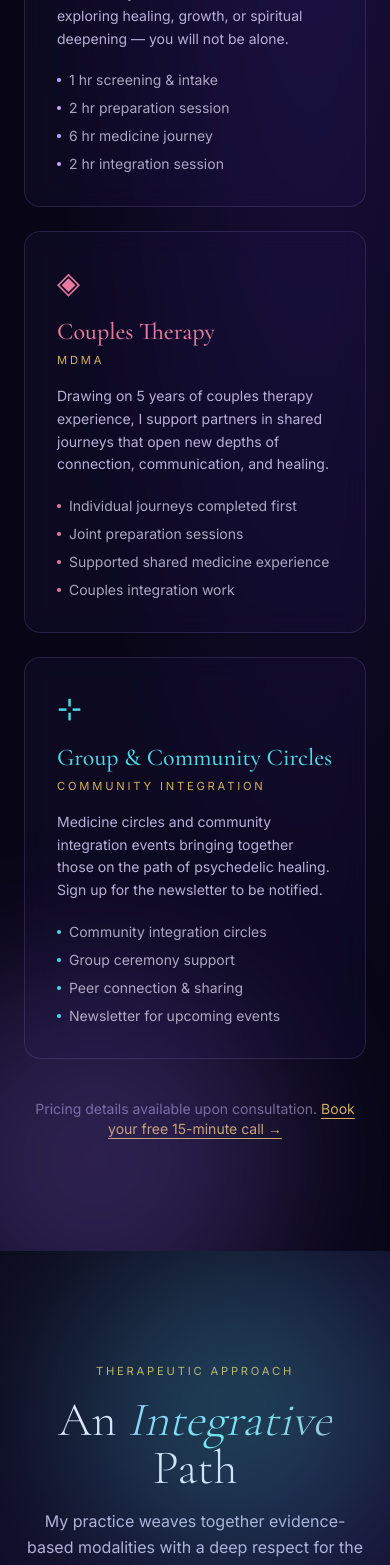
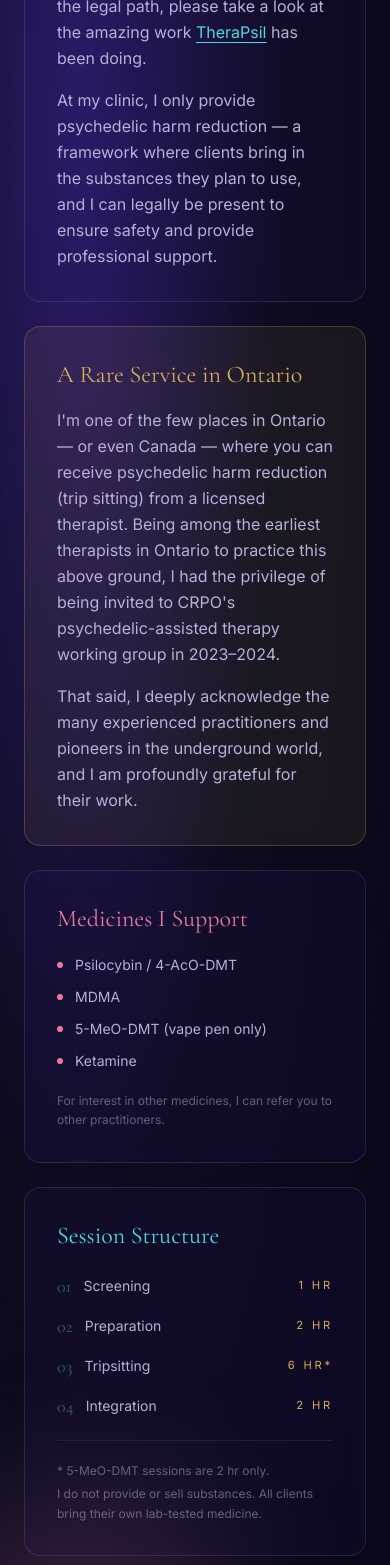
Before and after one commit to conscioushamilton/psychedelic-therapy-ontario, a Next.js app: page / in a window 390 px wide. Shown: the part 2720-4285 px from the top of the page. Built offline with nearby package versions, Linux system fonts and the light colour scheme.

Commit message:
Wire contact form to Google Forms

```diff
--- a/app/page.tsx
+++ b/app/page.tsx
@@ -1,6 +1,7 @@
 import Nav from "@/components/Nav";
 import Hero from "@/components/Hero";
 import About from "@/components/About";
+import HowIWork from "@/components/HowIWork";
 import Services from "@/components/Services";
 import Approach from "@/components/Approach";
 import Journey from "@/components/Journey";
@@ -15,6 +16,7 @@ export default function Home() {
       <main>
         <Hero />
         <About />
+        <HowIWork />
         <Services />
         <Approach />
         <Journey />
--- a/components/Contact.tsx
+++ b/components/Contact.tsx
@@ -1,13 +1,28 @@
 "use client";
 import { useState } from "react";
 
+const FORM_URL =
+  "https://docs.google.com/forms/d/e/1FAIpQLScTNRLd41-WKQxNCGKMkAV2irgDGhAOe019H3cx_HPES8oD2g/formResponse";
+
 export default function Contact() {
-  const [form, setForm] = useState({ name: "", email: "", message: "" });
+  const [form, setForm] = useState({ name: "", phone: "", email: "", message: "" });
   const [sent, setSent] = useState(false);
+  const [loading, setLoading] = useState(false);
 
-  const handleSubmit = (e: React.FormEvent) => {
+  const handleSubmit = async (e: React.FormEvent) => {
     e.preventDefault();
-    // Placeholder — wire up to your preferred form backend
+    setLoading(true);
+    const body = new FormData();
+    body.append("entry.1887107874", form.name);
+    body.append("entry.1038164183", form.phone);
+    body.append("entry.1687037947", form.email);
+    body.append("entry.1982377298", form.message);
+    try {
+      await fetch(FORM_URL, { method: "POST", body, mode: "no-cors" });
+    } catch {
+      // no-cors always throws on redirect — submission still goes through
+    }
+    setLoading(false);
     setSent(true);
   };
 
@@ -17,6 +32,21 @@ export default function Contact() {
       <div className="orb orb-rose w-80 h-80 bottom-0 left-0 opacity-10" />
 
       <div className="max-w-5xl mx-auto">
+        {/* Pricing */}
+        <div className="text-center mb-12">
+          <p className="section-label mb-4">Pricing</p>
+          <a
+            href="https://docs.google.com/document/d/1sirZ06kymOpvV_mA3RJS80OYa9QYMySdtE-O3eCKzTA/edit?usp=sharing"
+            target="_blank"
+            rel="noopener noreferrer"
+            className="inline-flex items-center gap-2 px-8 py-3.5 rounded-full border border-gold/40 text-gold text-sm tracking-wide hover:bg-gold/10 btn-glow transition-all"
+          >
+            View Pricing Info →
+          </a>
+        </div>
+
+        <div className="divider-gold mb-16" />
+
         {/* Header */}
         <div className="text-center mb-16">
           <p className="section-label mb-4">Get in Touch</p>
@@ -74,6 +104,16 @@ export default function Contact() {
                   />
                 </div>
                 <div>
+                  <label className="section-label block mb-2">Phone Number</label>
+                  <input
+                    type="tel"
+                    value={form.phone}
+                    onChange={(e) => setForm({ ...form, phone: e.target.value })}
+                    placeholder="(optional)"
+                    className="w-full bg-white/5 border border-lavender/20 rounded-lg px-4 py-3 text-star text-sm font-body placeholder:text-mist/30 focus:outline-none focus:border-lavender/60 transition-colors"
+                  />
+                </div>
+                <div>
                   <label className="section-label block mb-2">Email Address</label>
                   <input
                     type="email"
@@ -97,9 +137,10 @@ export default function Contact() {
                 </div>
                 <button
                   type="submit"
-                  className="w-full py-3.5 rounded-full bg-gold text-void font-medium text-sm tracking-wide btn-glow hover:bg-gold-light transition-colors"
+                  disabled={loading}
+                  className="w-full py-3.5 rounded-full bg-gold text-void font-medium text-sm tracking-wide btn-glow hover:bg-gold-light transition-colors disabled:opacity-60"
                 >
-                  Send Message
+                  {loading ? "Sending…" : "Send Message"}
                 </button>
                 <p className="text-center text-mist/40 text-xs font-body">
                   All conversations are strictly confidential.
@@ -108,6 +149,7 @@ export default function Contact() {
             )}
           </div>
         </div>
+
       </div>
     </section>
   );
--- /dev/null
+++ b/components/HowIWork.tsx
@@ -0,0 +1,119 @@
+const substances = [
+  "Psilocybin / 4-AcO-DMT",
+  "MDMA",
+  "5-MeO-DMT (vape pen only)",
+  "Ketamine",
+];
+
+const sessionSteps = [
+  { label: "Screening", duration: "1 hr" },
+  { label: "Preparation", duration: "2 hr" },
+  { label: "Tripsitting", duration: "6 hr*" },
+  { label: "Integration", duration: "2 hr" },
+];
+
+export default function HowIWork() {
+  return (
+    <section id="how-i-work" className="relative py-28 px-6 bg-cosmic overflow-hidden">
+      <div className="orb orb-teal w-80 h-80 top-10 -right-20 opacity-10" />
+      <div className="orb orb-rose w-64 h-64 bottom-10 -left-16 opacity-10" />
+
+      <div className="max-w-4xl mx-auto">
+        <div className="text-center mb-14">
+          <p className="section-label mb-4">How I Work</p>
+          <h2 className="font-display text-5xl md:text-6xl font-light">
+            How I Work <span className="gradient-text-gold italic">with Clients</span>
+          </h2>
+        </div>
+
+        <div className="space-y-6">
+          {/* Legal context */}
+          <div className="glass p-8">
+            <h3 className="font-display text-2xl text-lavender mb-4">The Legal Landscape</h3>
+            <p className="font-body text-mist leading-relaxed mb-4">
+              The only legal pathway to &ldquo;psychedelic-assisted therapy&rdquo; in Canada is through
+              Section 56 exemption and clinical trials. The process can be cumbersome and costly —
+              a legal dose of MDMA, for example, can run a couple thousand dollars. If you are only
+              interested in the legal path, please take a look at the amazing work{" "}
+              <a
+                href="https://therapsil.ca"
+                target="_blank"
+                rel="noopener noreferrer"
+                className="text-teal hover:text-teal-light underline underline-offset-4 transition-colors"
+              >
+                TheraPsil
+              </a>{" "}
+              has been doing.
+            </p>
+            <p className="font-body text-mist leading-relaxed">
+              At my clinic, I only provide psychedelic harm reduction — a framework where clients
+              bring in the substances they plan to use, and I can legally be present to ensure
+              safety and provide professional support.
+            </p>
+          </div>
+
+          {/* Unique position */}
+          <div className="glass-gold p-8">
+            <h3 className="font-display text-2xl text-gold mb-4">A Rare Service in Ontario</h3>
+            <p className="font-body text-mist leading-relaxed mb-4">
+              I&apos;m one of the few places in Ontario — or even Canada — where you can receive
+              psychedelic harm reduction (trip sitting) from a licensed therapist. Being among
+              the earliest therapists in Ontario to practice this above ground, I had the privilege
+              of being invited to CRPO&apos;s psychedelic-assisted therapy working group in 2023–2024.
+            </p>
+            <p className="font-body text-mist leading-relaxed">
+              That said, I deeply acknowledge the many experienced practitioners and pioneers in
+              the underground world, and I am profoundly grateful for their work.
+            </p>
+          </div>
+
+          {/* Substances & session */}
+          <div className="grid md:grid-cols-2 gap-6">
+            <div className="glass p-8">
+              <h3 className="font-display text-2xl text-rose mb-5">Medicines I Support</h3>
+              <ul className="space-y-3">
+                {substances.map((s) => (
+                  <li key={s} className="flex items-center gap-3 font-body text-sm text-mist">
+                    <span className="w-1.5 h-1.5 rounded-full bg-rose shrink-0" />
+                    {s}
+                  </li>
+                ))}
+              </ul>
+              <p className="mt-5 font-body text-xs text-mist/50 leading-relaxed">
+                For interest in other medicines, I can refer you to other practitioners.
+              </p>
+            </div>
+
+            <div className="glass p-8">
+              <h3 className="font-display text-2xl text-teal mb-5">Session Structure</h3>
+              <div className="space-y-3">
+                {sessionSteps.map((s, i) => (
+                  <div key={s.label} className="flex items-center justify-between">
+                    <div className="flex items-center gap-3">
+                      <span className="font-display text-lg text-teal/40">{String(i + 1).padStart(2, "0")}</span>
+                      <span className="font-body text-sm text-mist">{s.label}</span>
+                    </div>
+                    <span className="section-label text-mist/50">{s.duration}</span>
+                  </div>
+                ))}
+              </div>
+              <div className="mt-5 pt-5 border-t border-lavender/10 font-body text-xs text-mist/50 leading-relaxed space-y-1">
+                <p>* 5-MeO-DMT sessions are 2 hr only.</p>
+                <p>I do not provide or sell substances. All clients bring their own lab-tested medicine.</p>
+              </div>
+            </div>
+          </div>
+
+          {/* Associates note */}
+          <div className="glass p-6 text-center">
+            <p className="font-body text-sm text-mist leading-relaxed">
+              If you wish to work with a male-female dyad or a female practitioner,
+              please visit the{" "}
+              <span className="text-lavender font-medium">Associates</span> section for referrals to my colleagues.
+            </p>
+          </div>
+        </div>
+      </div>
+    </section>
+  );
+}
--- a/components/Nav.tsx
+++ b/components/Nav.tsx
@@ -3,9 +3,9 @@ import { useState, useEffect } from "react";
 
 const links = [
   { label: "About", href: "#about" },
+  { label: "How I Work", href: "#how-i-work" },
   { label: "Services", href: "#services" },
   { label: "Approach", href: "#approach" },
-  { label: "The Journey", href: "#journey" },
   { label: "Contact", href: "#contact" },
 ];
 
--- a/components/Services.tsx
+++ b/components/Services.tsx
@@ -10,7 +10,7 @@ const services = [
     details: [
       "1 hr screening & intake",
       "2 hr preparation session",
-      "6 hr medicine journey",
+      "6 hr medicine journey (2 hr for 5-MeO-DMT)",
       "2 hr integration session",
     ],
   },
@@ -86,14 +86,6 @@ export default function Services() {
           ))}
         </div>
 
-        <div className="mt-10 text-center">
-          <p className="font-body text-mist/60 text-sm">
-            Pricing details available upon consultation.{" "}
-            <a href="#contact" className="text-gold hover:text-gold-light transition-colors underline underline-offset-4">
-              Book your free 15-minute call →
-            </a>
-          </p>
-        </div>
       </div>
     </section>
   );
```
